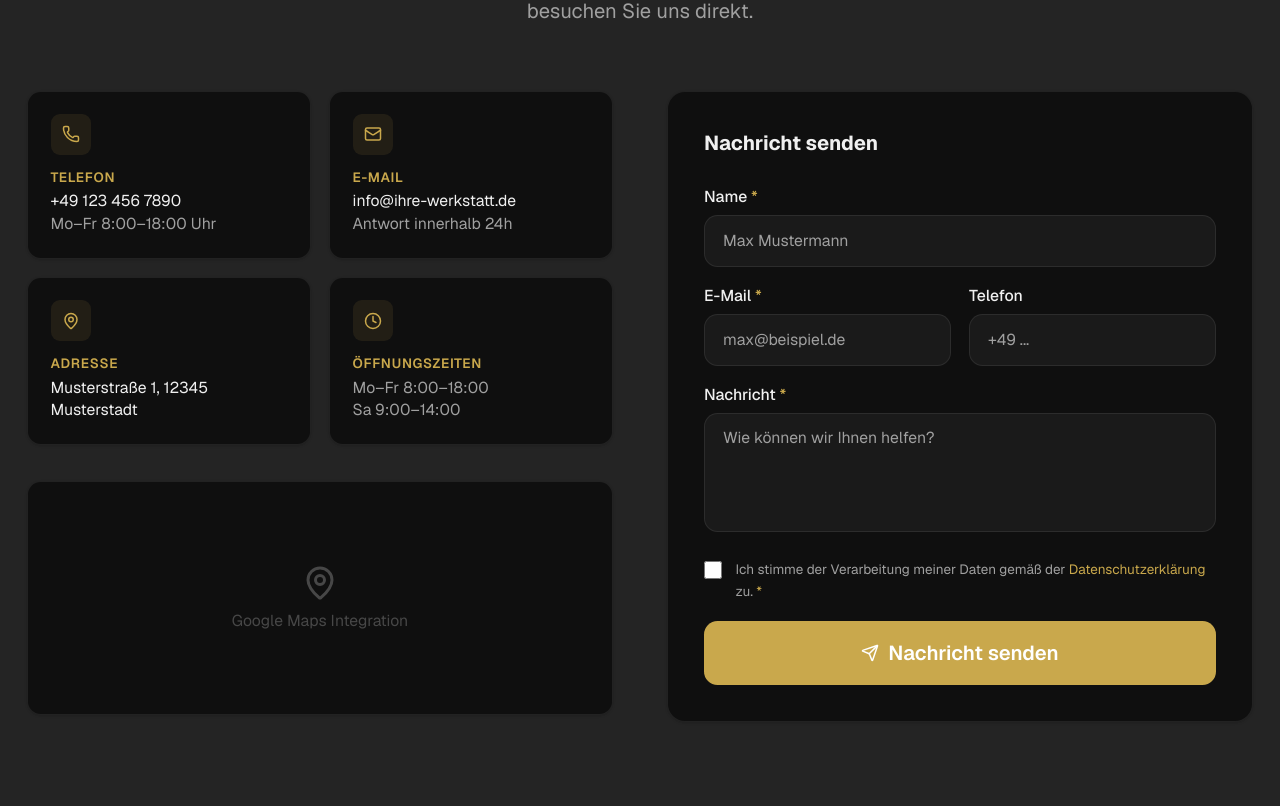
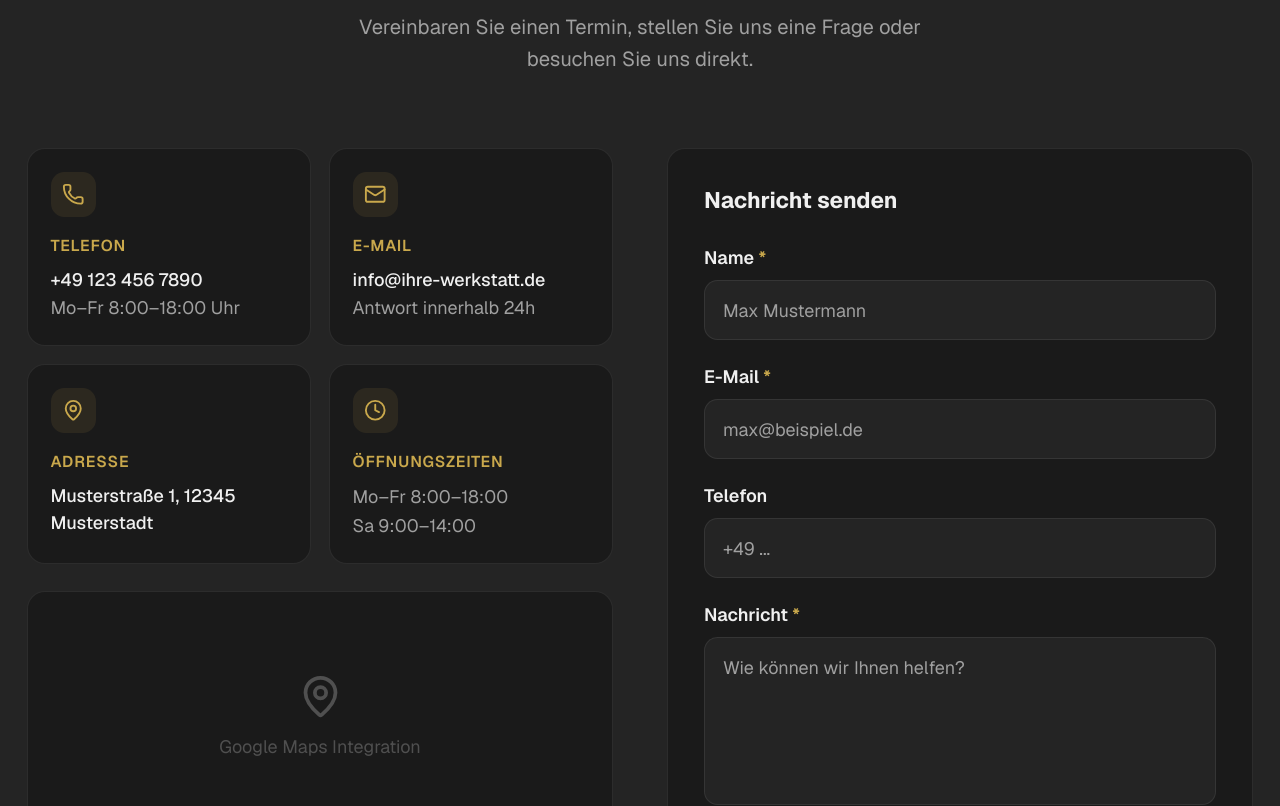
Before and after one commit to KUWEZU/template-onepager-1, a Next.js app: page / in a window 1280 px wide. Shown: the part 6220-7026 px from the top of the page. Built offline with nearby package versions, Linux system fonts and the light colour scheme.

Commit message:
refactor: WCAG AA + UX/UI overhaul — new palette, typography, components

```diff
--- a/src/components/sections/Kontakt.tsx
+++ b/src/components/sections/Kontakt.tsx
@@ -4,120 +4,158 @@ import { useState } from "react";
 import { Phone, Mail, MapPin, Clock, Send, CheckCircle } from "lucide-react";
 import { client } from "@/data/client";
 
-type FormState = { name: string; email: string; phone: string; service: string; message: string };
+type FormState = { name: string; email: string; phone: string; message: string };
 
 export function Kontakt() {
-  const [form, setForm] = useState<FormState>({ name: "", email: "", phone: "", service: "", message: "" });
+  const [form, setForm] = useState<FormState>({ name: "", email: "", phone: "", message: "" });
   const [submitted, setSubmitted] = useState(false);
   const [loading, setLoading] = useState(false);
   const [error, setError] = useState("");
 
   const INFOS = [
-    { icon: Phone, title: "Telefon",       lines: [client.telefon, "Mo–Fr 8:00–18:00 Uhr"], href: `tel:${client.telefon}` },
-    { icon: Mail,  title: "E-Mail",         lines: [client.email, "Antwort innerhalb 24h"],  href: `mailto:${client.email}` },
-    { icon: MapPin, title: "Adresse",       lines: [client.adresse], href: "https://maps.google.com" },
+    { icon: Phone, title: "Telefon",        lines: [client.telefon, "Mo–Fr 8:00–18:00 Uhr"], href: `tel:${client.telefon}` },
+    { icon: Mail,  title: "E-Mail",          lines: [client.email, "Antwort innerhalb 24h"],   href: `mailto:${client.email}` },
+    { icon: MapPin, title: "Adresse",        lines: [client.adresse], href: "https://maps.google.com" },
     { icon: Clock,  title: "Öffnungszeiten", lines: client.kontakt.oeffnungszeiten, href: null },
   ];
 
-  function handleChange(e: React.ChangeEvent<HTMLInputElement | HTMLTextAreaElement | HTMLSelectElement>) {
-    setForm((f) => ({ ...f, [e.target.name]: e.target.value }));
+  function handleChange(e: React.ChangeEvent<HTMLInputElement | HTMLTextAreaElement>) {
+    setForm(f => ({ ...f, [e.target.name]: e.target.value }));
   }
 
   async function handleSubmit(e: React.FormEvent) {
     e.preventDefault();
     setError("");
-    if (!form.name || !form.email || !form.message) { setError("Bitte füllen Sie alle Pflichtfelder aus."); return; }
+    if (!form.name || !form.email || !form.message) {
+      setError("Bitte füllen Sie alle Pflichtfelder aus.");
+      return;
+    }
     setLoading(true);
-    await new Promise((r) => setTimeout(r, 1000));
+    await new Promise(r => setTimeout(r, 1000));
     setLoading(false);
     setSubmitted(true);
   }
 
   return (
-    <section id="kontakt" className="py-24 bg-brand-secondary" aria-labelledby="kontakt-heading">
+    <section id="kontakt" className="py-28 bg-brand-surface2" aria-labelledby="kontakt-heading">
       <div className="max-w-6xl mx-auto px-4 sm:px-6">
-        <div className="text-center mb-14">
-          <div className="inline-flex items-center gap-2 px-3 py-1 rounded-full bg-brand-primary/10 border border-brand-primary/20 mb-4">
-            <span className="text-brand-primary text-xs font-semibold uppercase tracking-wider">Kontakt</span>
+
+        <div className="text-center mb-16">
+          <div className="inline-flex items-center gap-2 px-4 py-1.5 rounded-full bg-brand-primary/10 border border-brand-primary/25 mb-6">
+            <span className="text-brand-primary text-sm font-semibold uppercase tracking-wider">Kontakt</span>
           </div>
-          <h2 id="kontakt-heading" className="text-3xl sm:text-4xl font-black text-brand-text mb-4">So erreichen Sie uns</h2>
-          <p className="max-w-xl mx-auto text-brand-muted text-lg">Vereinbaren Sie einen Termin, stellen Sie uns eine Frage oder besuchen Sie uns direkt.</p>
+          <h2 id="kontakt-heading" className="text-4xl sm:text-5xl font-black text-brand-text mb-5">
+            So erreichen Sie uns
+          </h2>
+          <p className="max-w-xl mx-auto text-brand-muted text-lg leading-relaxed">
+            Vereinbaren Sie einen Termin, stellen Sie uns eine Frage oder besuchen Sie uns direkt.
+          </p>
         </div>
 
         <div className="grid lg:grid-cols-2 gap-12">
+
+          {/* Kontaktinfos */}
           <div>
-            <div className="grid sm:grid-cols-2 gap-4 mb-8">
+            <div className="grid sm:grid-cols-2 gap-4 mb-6">
               {INFOS.map(({ icon: Icon, title, lines, href }) => (
-                <div key={title} className="bg-brand-bg border border-brand-border rounded-xl p-5 shadow-sm">
-                  <div className="w-9 h-9 rounded-lg bg-brand-primary/10 flex items-center justify-center mb-3">
-                    <Icon className="w-4 h-4 text-brand-primary" aria-hidden="true" />
+                <div key={title} className="bg-brand-surface border border-brand-border rounded-2xl p-5"
+                  style={{ boxShadow: "var(--card-shadow)" }}>
+                  <div className="w-10 h-10 rounded-xl bg-brand-primary/10 flex items-center justify-center mb-4">
+                    <Icon className="w-5 h-5 text-brand-primary" aria-hidden="true" />
                   </div>
-                  <p className="text-xs font-semibold text-brand-primary uppercase tracking-wider mb-1">{title}</p>
+                  <p className="text-sm font-semibold text-brand-primary uppercase tracking-wider mb-2">{title}</p>
                   {lines.map((line, i) =>
-                    href && i === 0
-                      ? <a key={i} href={href} className="block text-sm text-brand-text hover:text-brand-primary transition-colors">{line}</a>
-                      : <p key={i} className="text-sm text-brand-muted">{line}</p>
+                    href && i === 0 ? (
+                      <a key={i} href={href} className="block text-base text-brand-text hover:text-brand-primary transition-colors font-medium">
+                        {line}
+                      </a>
+                    ) : (
+                      <p key={i} className="text-base text-brand-muted leading-relaxed">{line}</p>
+                    )
                   )}
                 </div>
               ))}
             </div>
-            <div className="h-52 bg-brand-bg border border-brand-border rounded-xl flex items-center justify-center shadow-sm" aria-label="Kartenansicht" role="img">
+            <div className="h-56 bg-brand-surface border border-brand-border rounded-2xl flex items-center justify-center"
+              style={{ boxShadow: "var(--card-shadow)" }}
+              aria-label="Kartenansicht" role="img">
               <div className="text-center text-brand-text/25">
-                <MapPin className="w-8 h-8 mx-auto mb-2" aria-hidden="true" />
-                <p className="text-sm">Google Maps Integration</p>
+                <MapPin className="w-10 h-10 mx-auto mb-3" aria-hidden="true" />
+                <p className="text-base">Google Maps Integration</p>
               </div>
             </div>
           </div>
 
-          <div className="bg-brand-bg border border-brand-border rounded-2xl p-6 sm:p-8 shadow-sm">
+          {/* Formular */}
+          <div className="bg-brand-surface border border-brand-border rounded-2xl p-8"
+            style={{ boxShadow: "var(--card-shadow)" }}>
             {submitted ? (
               <div className="h-full flex flex-col items-center justify-center text-center py-12">
-                <div className="w-14 h-14 rounded-full bg-green-500/10 border border-green-500/25 flex items-center justify-center mb-4">
-                  <CheckCircle className="w-7 h-7 text-green-400" aria-hidden="true" />
+                <div className="w-16 h-16 rounded-full bg-green-500/10 border border-green-500/25 flex items-center justify-center mb-5">
+                  <CheckCircle className="w-8 h-8 text-green-400" aria-hidden="true" />
                 </div>
-                <h3 className="text-xl font-bold text-brand-text mb-2">Nachricht gesendet!</h3>
-                <p className="text-brand-muted max-w-xs">Vielen Dank für Ihre Anfrage. Wir melden uns schnellstmöglich.</p>
+                <h3 className="text-2xl font-bold text-brand-text mb-3">Nachricht gesendet!</h3>
+                <p className="text-brand-muted text-lg leading-relaxed max-w-xs">
+                  Vielen Dank. Wir melden uns schnellstmöglich bei Ihnen.
+                </p>
               </div>
             ) : (
               <form onSubmit={handleSubmit} noValidate aria-label="Kontaktformular">
-                <h3 className="text-lg font-bold text-brand-text mb-6">Nachricht senden</h3>
-                {error && <div role="alert" className="mb-4 px-4 py-3 rounded-lg bg-red-500/10 border border-red-500/25 text-sm text-red-400">{error}</div>}
-                <div className="space-y-4">
+                <h3 className="text-xl font-bold text-brand-text mb-6">Nachricht senden</h3>
+
+                {error && (
+                  <div role="alert" className="mb-5 px-4 py-3.5 rounded-xl bg-red-500/10 border border-red-500/25 text-base text-red-400">
+                    {error}
+                  </div>
+                )}
+
+                <div className="space-y-5">
+                  {[
+                    { id: "name",    label: "Name",    type: "text",  required: true,  autoComplete: "name",  placeholder: "Max Mustermann" },
+                    { id: "email",   label: "E-Mail",  type: "email", required: true,  autoComplete: "email", placeholder: "max@beispiel.de" },
+                    { id: "phone",   label: "Telefon", type: "tel",   required: false, autoComplete: "tel",   placeholder: "+49 ..." },
+                  ].map(({ id, label, type, required, autoComplete, placeholder }) => (
+                    <div key={id}>
+                      <label htmlFor={id} className="block text-base font-semibold text-brand-text mb-2">
+                        {label} {required && <span className="text-brand-primary" aria-label="Pflichtfeld">*</span>}
+                      </label>
+                      <input id={id} name={id} type={type} autoComplete={autoComplete} required={required}
+                        value={(form as Record<string, string>)[id]} onChange={handleChange} placeholder={placeholder}
+                        className="w-full px-4 py-3.5 bg-brand-surface2 border border-brand-border rounded-xl
+                                   text-brand-text placeholder:text-brand-muted text-base outline-none
+                                   hover:border-brand-primary/30 focus:border-brand-primary/60 transition-colors min-h-[52px]" />
+                    </div>
+                  ))}
+
                   <div>
-                    <label htmlFor="name" className="block text-sm font-medium text-brand-text mb-1.5">Name <span className="text-brand-primary">*</span></label>
-                    <input id="name" name="name" type="text" autoComplete="name" required value={form.name} onChange={handleChange} placeholder="Max Mustermann"
-                      className="w-full px-4 py-3 bg-brand-surface border border-brand-border hover:border-brand-primary/40 focus:border-brand-primary/60 rounded-xl text-brand-text placeholder:text-brand-muted text-sm outline-none transition-colors" />
+                    <label htmlFor="message" className="block text-base font-semibold text-brand-text mb-2">
+                      Nachricht <span className="text-brand-primary" aria-label="Pflichtfeld">*</span>
+                    </label>
+                    <textarea id="message" name="message" rows={5} required value={form.message} onChange={handleChange}
+                      placeholder="Wie können wir Ihnen helfen?"
+                      className="w-full px-4 py-3.5 bg-brand-surface2 border border-brand-border rounded-xl
+                                 text-brand-text placeholder:text-brand-muted text-base outline-none
+                                 hover:border-brand-primary/30 focus:border-brand-primary/60 transition-colors resize-none" />
                   </div>
-                  <div className="grid sm:grid-cols-2 gap-4">
-                    <div>
-                      <label htmlFor="email" className="block text-sm font-medium text-brand-text mb-1.5">E-Mail <span className="text-brand-primary">*</span></label>
-                      <input id="email" name="email" type="email" autoComplete="email" required value={form.email} onChange={handleChange} placeholder="max@beispiel.de"
-                        className="w-full px-4 py-3 bg-brand-surface border border-brand-border hover:border-brand-primary/40 focus:border-brand-primary/60 rounded-xl text-brand-text placeholder:text-brand-muted text-sm outline-none transition-colors" />
-                    </div>
-                    <div>
-                      <label htmlFor="phone" className="block text-sm font-medium text-brand-text mb-1.5">Telefon</label>
-                      <input id="phone" name="phone" type="tel" autoComplete="tel" value={form.phone} onChange={handleChange} placeholder="+49 ..."
-                        className="w-full px-4 py-3 bg-brand-surface border border-brand-border hover:border-brand-primary/40 focus:border-brand-primary/60 rounded-xl text-brand-text placeholder:text-brand-muted text-sm outline-none transition-colors" />
-                    </div>
-                  </div>
-                  <div>
-                    <label htmlFor="message" className="block text-sm font-medium text-brand-text mb-1.5">Nachricht <span className="text-brand-primary">*</span></label>
-                    <textarea id="message" name="message" rows={4} required value={form.message} onChange={handleChange} placeholder="Wie können wir Ihnen helfen?"
-                      className="w-full px-4 py-3 bg-brand-surface border border-brand-border hover:border-brand-primary/40 focus:border-brand-primary/60 rounded-xl text-brand-text placeholder:text-brand-muted text-sm outline-none transition-colors resize-none" />
-                  </div>
-                  <div className="flex items-start gap-3">
-                    <input id="dsgvo" name="dsgvo" type="checkbox" required className="mt-0.5 w-4 h-4 accent-brand-primary cursor-pointer shrink-0" />
-                    <label htmlFor="dsgvo" className="text-xs text-brand-muted leading-relaxed cursor-pointer">
+
+                  <div className="flex items-start gap-3 pt-1">
+                    <input id="dsgvo" name="dsgvo" type="checkbox" required
+                      className="mt-1 w-5 h-5 accent-brand-primary cursor-pointer shrink-0" />
+                    <label htmlFor="dsgvo" className="text-base text-brand-muted leading-relaxed cursor-pointer">
                       Ich stimme der Verarbeitung meiner Daten gemäß der{" "}
-                      <a href="/datenschutz" className="text-brand-primary hover:underline">Datenschutzerklärung</a> zu.{" "}
+                      <a href="/datenschutz" className="text-brand-primary hover:underline font-medium">Datenschutzerklärung</a> zu.{" "}
                       <span className="text-brand-primary">*</span>
                     </label>
                   </div>
+
                   <button type="submit" disabled={loading}
-                    className="w-full flex items-center justify-center gap-2 py-3.5 bg-brand-primary text-white font-semibold rounded-xl hover:bg-brand-primary-hover transition-all disabled:opacity-60 disabled:cursor-not-allowed">
+                    className="w-full flex items-center justify-center gap-2 py-4 bg-brand-primary text-white
+                               font-semibold rounded-xl hover:bg-brand-primary-hover transition-all
+                               disabled:opacity-50 disabled:cursor-not-allowed text-lg min-h-[56px]
+                               shadow-xl shadow-brand-primary/20">
                     {loading
-                      ? <><span className="w-4 h-4 border-2 border-white/30 border-t-white rounded-full animate-spin" />Sende...</>
-                      : <><Send className="w-4 h-4" aria-hidden="true" />Nachricht senden</>
+                      ? <><span className="w-5 h-5 border-2 border-white/30 border-t-white rounded-full animate-spin" />Wird gesendet…</>
+                      : <><Send className="w-5 h-5" aria-hidden="true" />Nachricht senden</>
                     }
                   </button>
                 </div>
```
